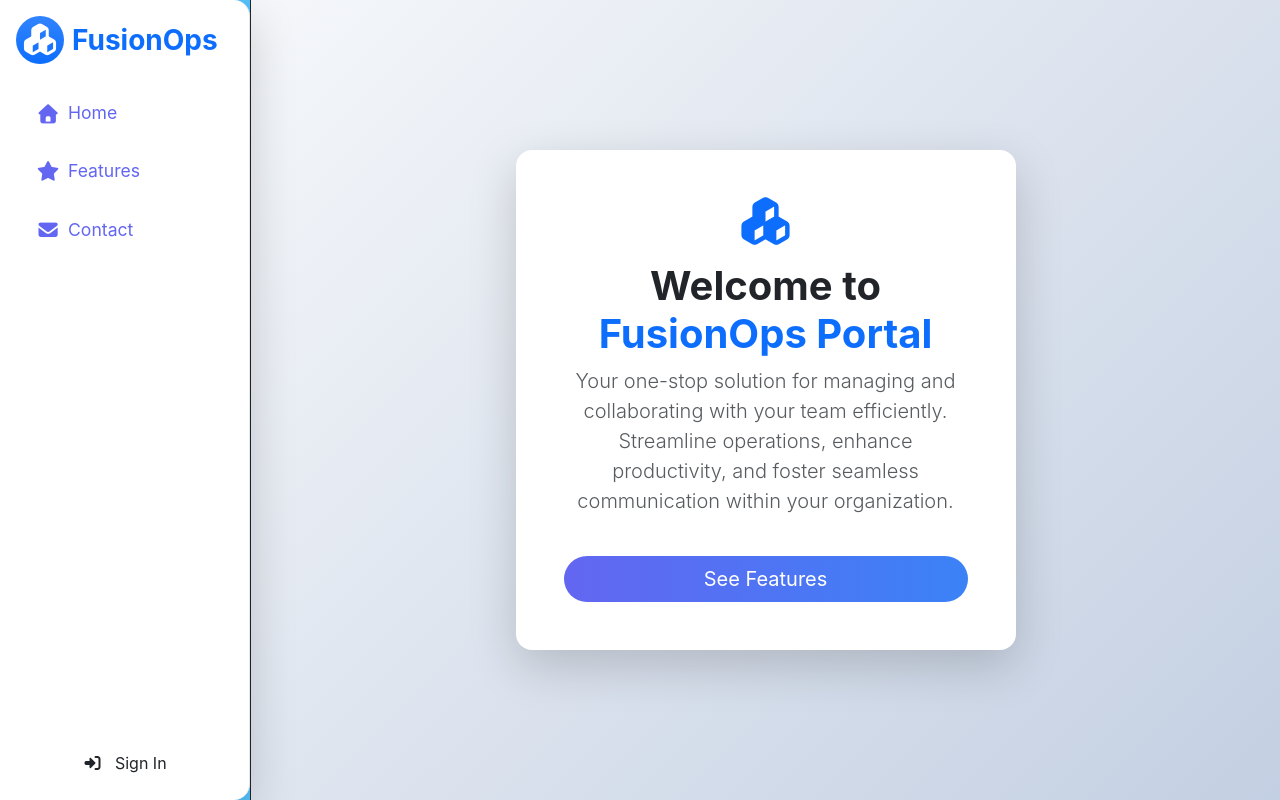
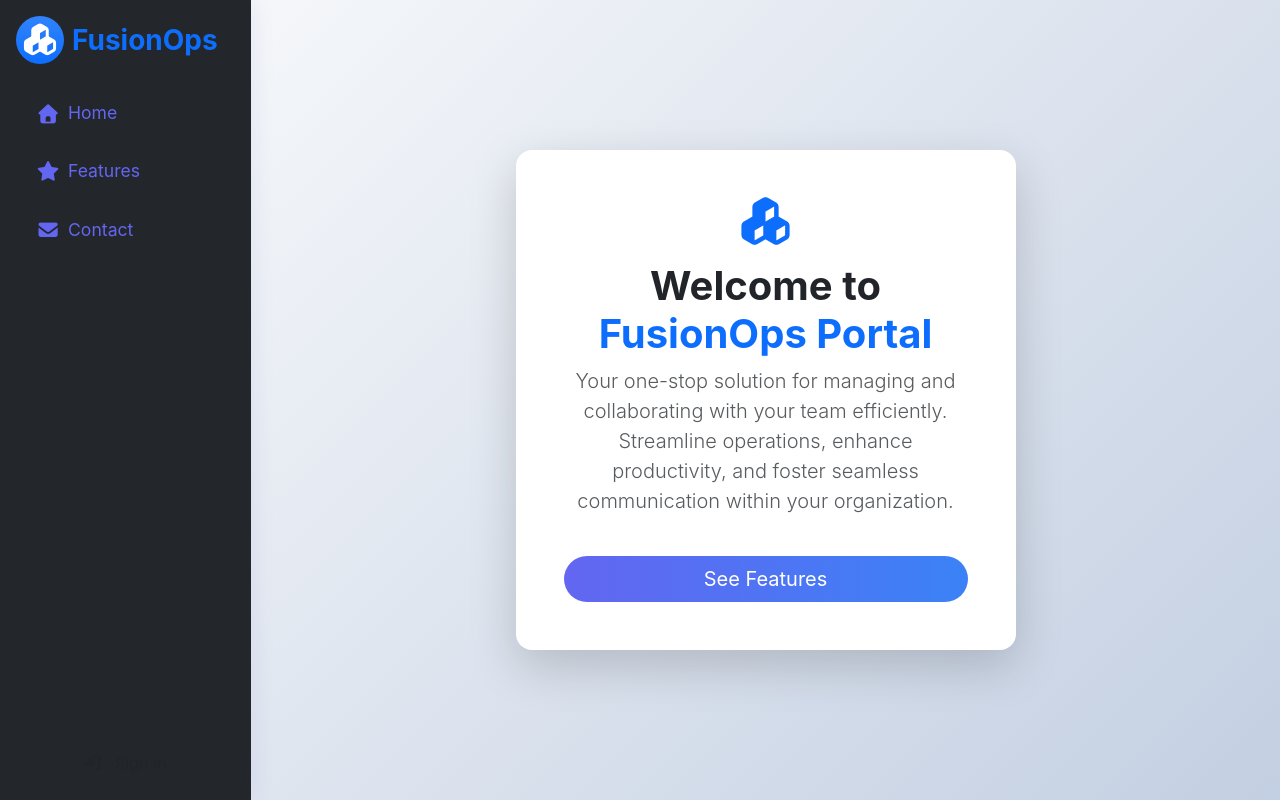
Before and after one commit to MuhammadShamim/FusionOps-Portal, an Angular app: page / in a window 1280 px wide. Built offline with nearby package versions, Linux system fonts and the light colour scheme.

Commit message:
sidebar fix

```diff
--- a/src/app/sidebar.component.css
+++ b/src/app/sidebar.component.css
@@ -2,8 +2,9 @@
   min-width: 250px;
   max-width: 250px;
   height: 100vh;
-  background: #fff;
-  border-right: 1px solid #e5e7eb;
+  background: #23272b;
+  color: #fff;
+  border-right: 1px solid #23272b;
   box-shadow: 2px 0 24px 0 rgba(31, 38, 135, 0.08);
   border-radius: 0; /* No rounded corners */
   padding: 2rem 1rem 1rem 1rem;
--- a/src/app/sidebar.component.html
+++ b/src/app/sidebar.component.html
@@ -1,4 +1,4 @@
-<div class="sidebar fusionops-sidebar d-flex flex-column flex-shrink-0 p-3 bg-white shadow-lg rounded-end-4" style="width: 250px; min-height: 100vh;">
+<div class="sidebar fusionops-sidebar d-flex flex-column flex-shrink-0 p-3" style="width: 250px; min-height: 100vh;">
   <div class="d-flex align-items-center mb-4">
     <div class="sidebar-logo bg-primary bg-gradient rounded-circle d-flex align-items-center justify-content-center me-2" style="width: 48px; height: 48px;">
       <i class="fas fa-cubes fa-2x text-white"></i>
--- a/src/styles.css
+++ b/src/styles.css
@@ -7,7 +7,7 @@
 html, body {
   height: 100%;
   margin: 0;
-  background: #00a6f8;
+  background: #181c24;
   color: #fff;
   font-family: 'Inter', 'Segoe UI', Arial, sans-serif;
 }
@@ -16,7 +16,7 @@ html, body {
   min-height: 100vh;
   display: flex;
   flex-direction: column;
-  background: #54c3fb;
+  background: #181c24;
 }
 
 .app-body {
```
